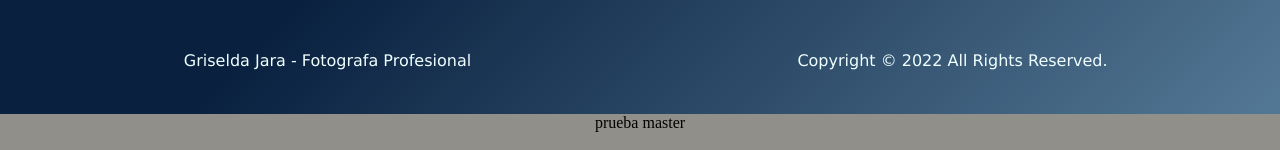
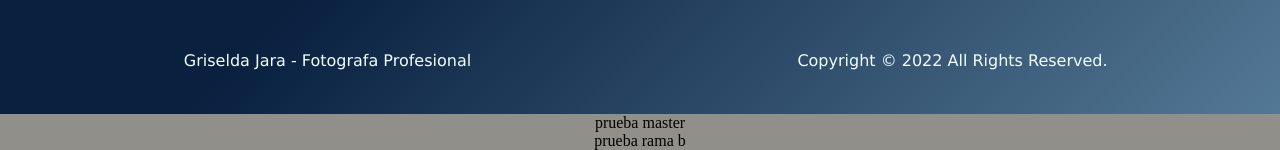
Before and after one commit to Battleonic/Trabajo-practico, a plain HTML site: page index.html in a window 1280 px wide. Shown: the part 4904-5054 px from the top of the page. Drawn offline with Linux system fonts and the light colour scheme; a web font is replaced by a local one.

Commit message:
prueba rama b

```diff
--- a/index.html
+++ b/index.html
@@ -132,5 +132,6 @@
 
     </footer>
     <p>prueba master</p>
+    <p>prueba rama b</p>
 </body>
 </html>
```
